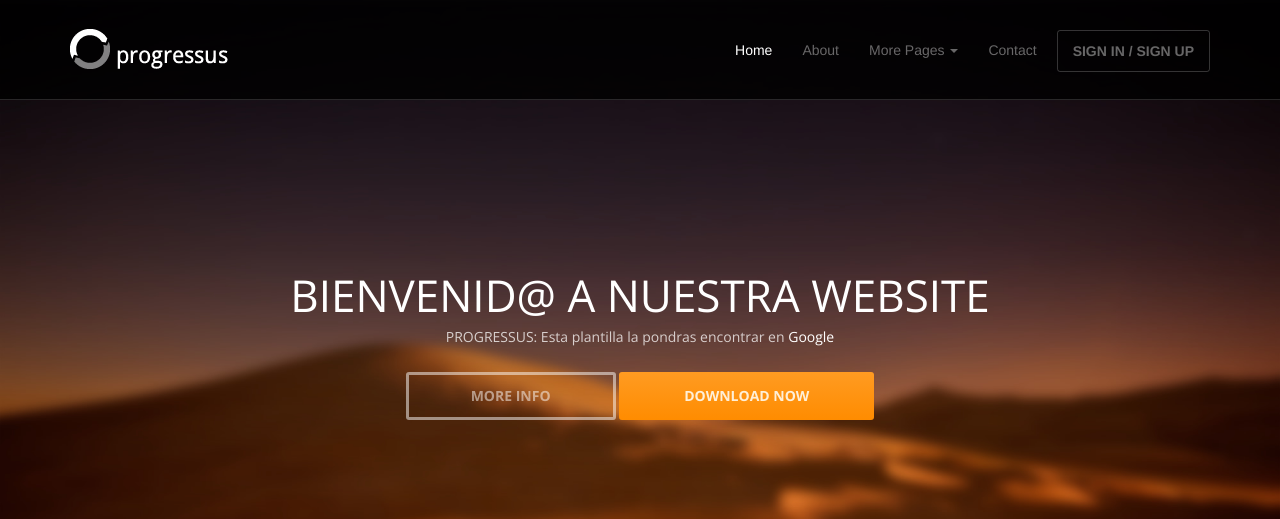
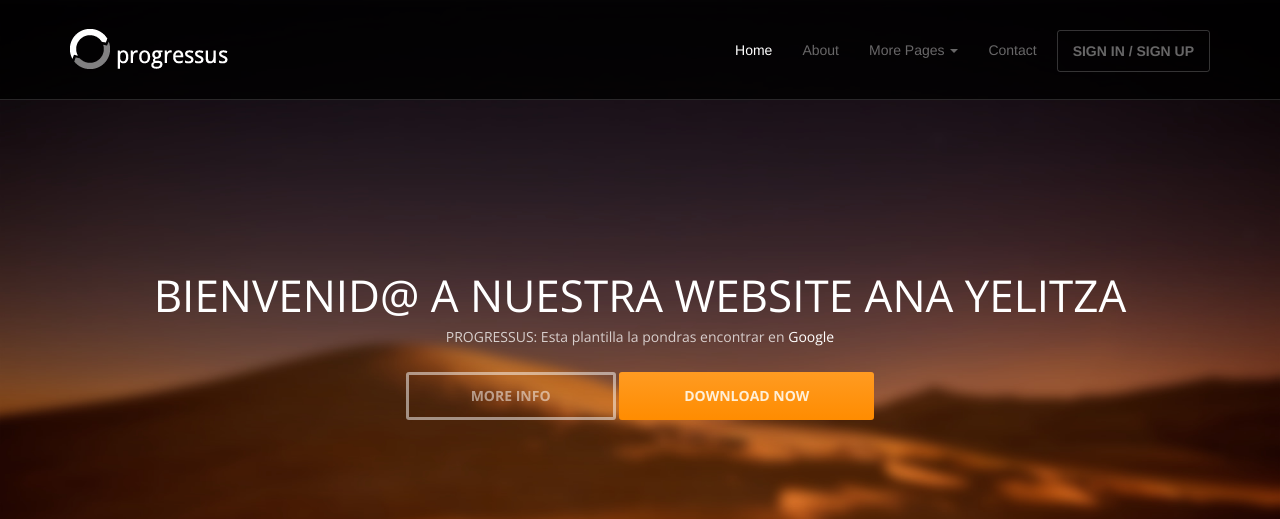
Before and after one commit to AnaYelitza/demo-website1-master, a PHP site: page / in a window 1280 px wide. Shown: the top 519 px of the page. Run offline with PHP 8.4, Linux system fonts and the light colour scheme; some libraries are stand-ins or nearby versions.

Commit message:
version commit

```diff
--- a/index.php
+++ b/index.php
@@ -57,7 +57,7 @@
 	<header id="head">
 		<div class="container">
 			<div class="row">
-				<h1 class="lead">BIENVENID@ A NUESTRA WEBSITE</h1>
+				<h1 class="lead">BIENVENID@ A NUESTRA WEBSITE ANA YELITZA</h1>
 				<p class="tagline">PROGRESSUS: Esta plantilla la pondras encontrar en <a href="http://www.google.com.pe">Google</a></p>
 				<p><a class="btn btn-default btn-lg" role="button">MORE INFO</a> <a class="btn btn-action btn-lg" role="button">DOWNLOAD NOW</a></p>
 			</div>
```
